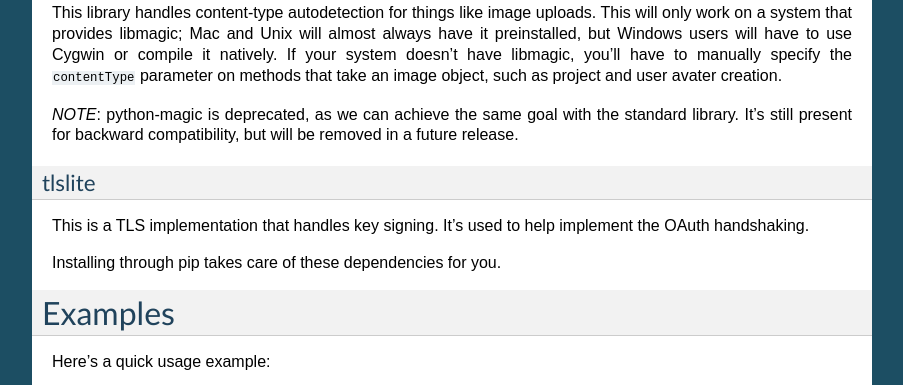
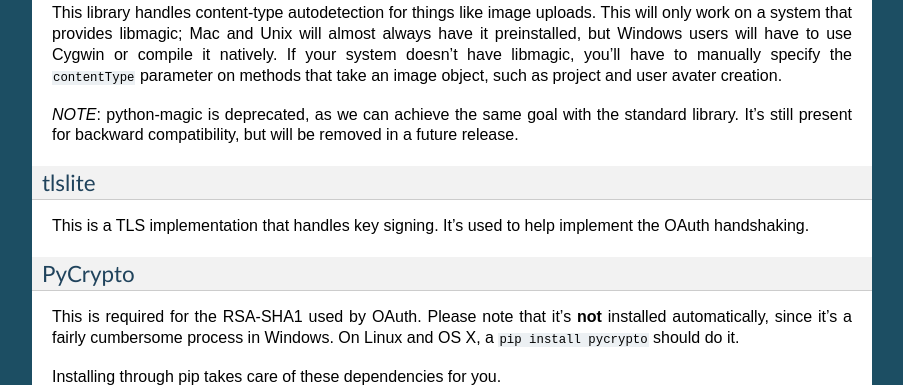
Before and after one commit to pycontribs/jira, a Sphinx documentation site: the page built from docs/index.rst, in a window 1280 px wide and 900 px high, scrolled down 1687 px, cut to the strip 0-385 px from the top of the window. Shown: the whole strip, without its empty margins (198-1101 px from the left). Built offline with Sphinx 7.4.7, drawn with Linux system fonts in a browser that asks for light colours.

Commit message:
woopsy, deleted the pycrypto stuff on accident

```diff
--- a/docs/index.rst
+++ b/docs/index.rst
@@ -103,6 +103,11 @@
 tlslite
 ^^^^^^^
 This is a TLS implementation that handles key signing. It's used to help implement the OAuth handshaking.
+
+PyCrypto
+^^^^^^^^
+This is required for the RSA-SHA1 used by OAuth. Please note that it's **not** installed automatically, since it's
+a fairly cumbersome process in Windows. On Linux and OS X, a ``pip install pycrypto`` should do it.
 
 Installing through pip takes care of these dependencies for you.
 
```
